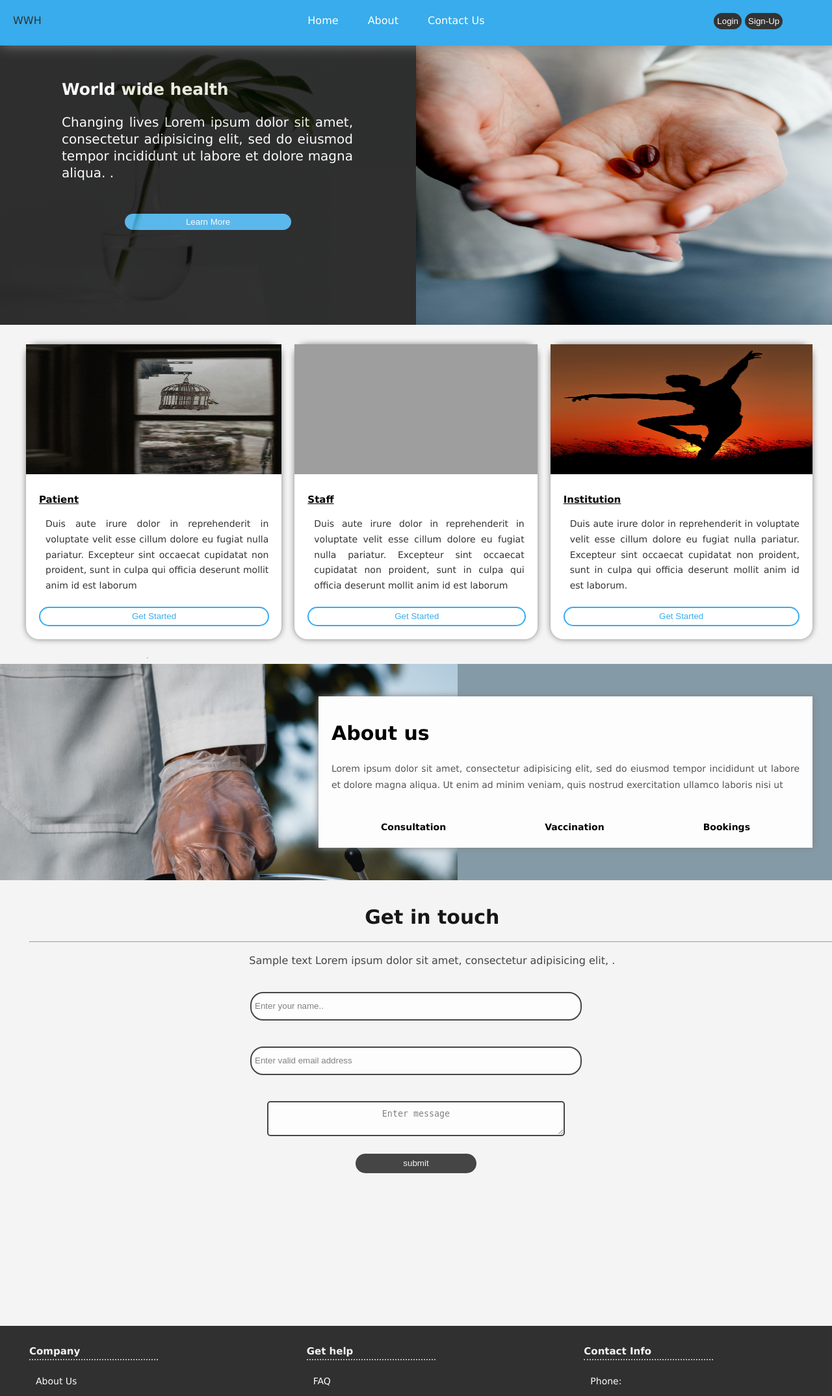
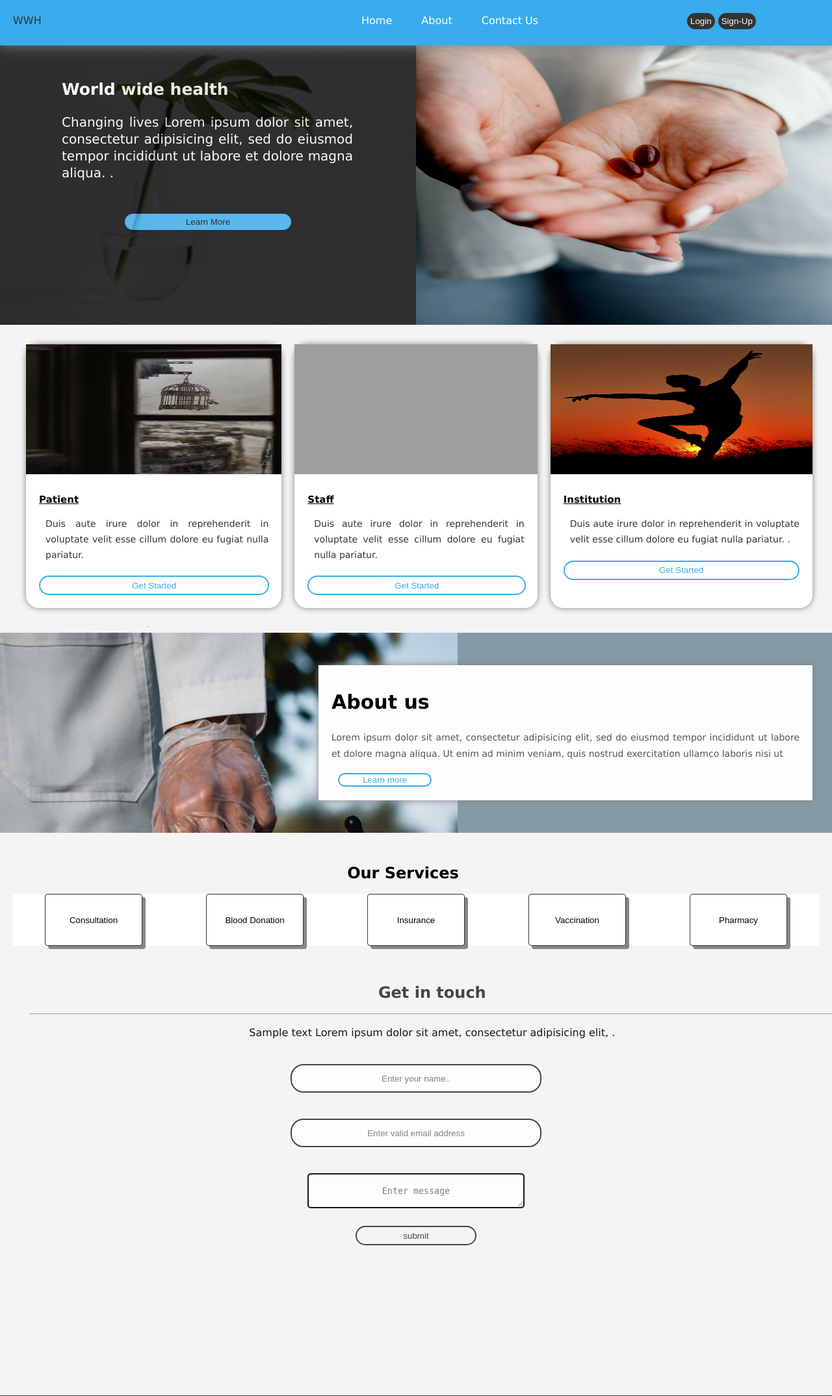
Before and after one commit to cleo-cyber/Worl-wide-health, a PHP site: page / in a window 1280 px wide. Shown: the top 2149 px of the page at 65% size. Run offline with PHP 8.4, Linux system fonts and the light colour scheme; grey boxes are pictures that could not be loaded.

Commit message:
added a services section on the homepage and styles

```diff
--- a/index.html
+++ b/index.html
@@ -27,7 +27,7 @@
 				<h3>World wide health</h3>
 				<p>Changing lives Lorem ipsum dolor sit amet, consectetur adipisicing elit, sed do eiusmod
 				tempor incididunt ut labore et dolore magna aliqua. .</p>
-				<button><a href="#">Learn More</a></button>
+				<a href="#"><button>Learn More</button></a>
 			</div>
 		</div>
 
@@ -43,28 +43,26 @@
 			<h2>Patient</h2>
 			<p>
 			Duis aute irure dolor in reprehenderit in voluptate velit esse
-			cillum dolore eu fugiat nulla pariatur. Excepteur sint occaecat cupidatat non
-			proident, sunt in culpa qui officia deserunt mollit anim id est laborum
+			cillum dolore eu fugiat nulla pariatur.
 			</p>
-			<button><a href="#">Get Started</a></button>
+			<a href="#"><button>Get Started</button></a>
 		</div>
 		<div class="im2">
 			<img src="arnold.jpg" height="200px">
 			<h2>Staff</h2>
 			<p>
 			Duis aute irure dolor in reprehenderit in 	voluptate velit esse
-			cillum dolore eu fugiat nulla pariatur. Excepteur sint occaecat cupidatat non
-			proident, sunt in culpa qui officia deserunt mollit anim id est laborum
+			cillum dolore eu fugiat nulla pariatur.
 			</p>
-			<button><a href="#">Get Started</a></button>
+			<a href="#"><button>Get Started</button></a>
 		</div>
 		<div class="im3">
 			<img src="dance.jpg" height="200px">
 			<h2>Institution</h2>
 			<p>Duis aute irure dolor in reprehenderit in 	voluptate velit esse
-			cillum dolore eu fugiat nulla pariatur. Excepteur sint occaecat cupidatat non
-			proident, sunt in culpa qui officia deserunt mollit anim id est laborum.</p>
-			<button><a href="#">Get Started</a></button>
+			cillum dolore eu fugiat nulla pariatur.
+			.</p>
+			<a href="#"><button>Get Started</button></a>
 		</div>
 		<hr style="color: #38ACEC;">
 	</section>
@@ -113,13 +111,30 @@
 			quis nostrud exercitation ullamco laboris nisi ut
 		</p>
 		<div class="skills">
-			<span>Consultation</span>
-			<span>Vaccination</span>
-			<span>Bookings</span>
+			<a href="#"><button>Learn more</button></a>
 		</div>
 	</div>
 	</div>
-
+	<div id="serv">
+	<h2>Our Services</h2>
+	</div>
+	<section id="services">
+	<div class="service1">
+		<a href="#"><button>Consultation</button></a>
+	</div>
+	<div class="service2">
+		<a href="#"><button>Blood Donation</button></a>
+	</div>
+	<div class="service3">
+		<a href="#"><button>Insurance</button></a>
+	</div>
+	<div class="service4">
+		<a href="#"><button>Vaccination</button></a>
+	</div>
+	<div class="service5">
+		<a href="#"><button>Pharmacy</button></a>
+	</div>
+	</section>
 	</section>
 	<section id="Contact">
 		<form>
@@ -140,6 +155,7 @@
 	</div>
 
 	</section>
+
 	<footer>
 		<div class="Comp">
 			<h2>Company </h2>
--- /dev/null
+++ b/register.html
@@ -0,0 +1 @@
+register.html
--- a/styles.css
+++ b/styles.css
@@ -24,7 +24,7 @@ body{
 
 header{
 	display: grid;
-	grid-template-columns: 2fr 3fr 1fr;
+	grid-template-columns: 2fr 2fr 1fr;
 	grid-template-rows: 1fr;
 	grid-gap: 20px;
 	height: 70px;
@@ -159,7 +159,7 @@ header .Sign button:hover{
 	/*text-align: justify;*/
 }
 #Welcome .note button:hover{
-	width: 35%;
+	width: 39%;
 	background: #2ecc71;
 }
 #Welcome .note button a{
@@ -318,6 +318,7 @@ header .Sign button:hover{
 }
 #imagespro button{
 	margin-bottom: 20px;
+	color: #38acec;
 
 }
 #imagespro img{
@@ -367,7 +368,6 @@ header .Sign button:hover{
 	margin-top: 20px;
 	margin-bottom: 20px;
 	/*margin-right: 10px;*/
-
 	height: auto;
 }
 #imagespro .im2{
@@ -385,6 +385,7 @@ header .Sign button:hover{
 	margin-bottom: 20px;
 	margin-right: 10px;
 	height: auto;
+	/*font-size: 10px;*/
 }
 #imagespro .im3:hover{
 	background:#FAFAFA;
@@ -415,6 +416,7 @@ header .Sign button:hover{
 	color: #333;
 	font-weight: 500;
 	margin: 0;
+
 }
 
 #Contact .Intouch{
@@ -425,7 +427,7 @@ header .Sign button:hover{
 
 #Contact input[type="text"], input[type="email"]{
 	border: 0;
-	width: 40%;
+	width: 30%;
 	height: 30px;
 	padding: 5px;
 	margin-top: 20px;
@@ -435,17 +437,19 @@ header .Sign button:hover{
 	outline: none;
 	border: 2px solid #333;
 	text-align: center;
-	text-align: justify;
+	align-content:justify;
 }
 #Contact textarea{
 	margin-top: 20px;
 	margin-bottom: 20px;
-	width: 35%;
+	width: 25%;
 	border: 0;
 	border-radius: 5px;
-	border: 2px solid #333;
+	border: 2px solid #000;
 	padding: 10px;
 	text-align: center;
+	align-content: center;
+
 }
 
 #Contact input[type="submit"]{
@@ -453,23 +457,21 @@ header .Sign button:hover{
 	height: 30px;
 	border: 0;
 	border-radius: 20px;
-	background: #333;
-	color: #f4f4f4;
+	background: #f4f4f4;
+	color: #333;
 	transition: 0.25s;
 	border: 2px solid #333;
 
 }
 #Contact input[type="submit"]:hover{
 	/*width: 20%;*/
-	border-color: #333;
-	background: #38ACEC;
+	/*border-color: ;*/
+	background: #000;
+	color: #fff;
 }
 
-#Contact h2{
+#Contact p{
 	color: #000;
-	font-weight: 900;
-	font-size: 30px;
-
 }
 
 
@@ -481,7 +483,7 @@ header .Sign button:hover{
 	height: 30px;
 	background: #fff;
 	border-radius: 20px;
-	color: white;
+	color: #38acec;
 	margin-top: 0px;
 	align-content: center;
 	margin-left: 20px;
@@ -528,6 +530,7 @@ grid-column: 2/-1;
 .container{
 
 	background: url("doctor.jpg") no-repeat;
+
 	background-size: 55%;
 	background-color: #fdfdfd;
 	overflow: hidden;
@@ -560,17 +563,39 @@ grid-column: 2/-1;
 	color: #545454;
 	line-height: 25px;
 	text-align: justify;
-	margin-bottom: 40px;
+	margin-bottom: 15px;
 }
 .skills{
-	display: flex;
-	justify-content: space-around;
-	padding: 0px;
-	margin: 0px;
-	font-weight: 700;
-	font-size: 14px;
+	margin-top: 0px;
+
 }
+.skills button{
+	border: 2px solid #38ACEC;
+	border-radius: 20px;
+	width: 20%;
+	margin-left: 10px;
+	background: #FFF;
+	color: #38acec;
 
+}
+.skills button a{
+	color: #38ACEC;
+	margin: 10px;
+	text-align: center;
+
+
+}
+.skills button a:hover{
+	/*color: #fff;*/
+	width: 20%;
+
+}
+.skills button:hover{
+	transition: 0.25s;
+	color: #fff;
+	/*background-color: ;*/
+	width: 22%;
+}
 footer{
 	background: #000;
 	height: auto;
@@ -613,7 +638,56 @@ footer li a{
 footer li a:hover{
 	color: #488AC7;
 }
-@media all and (max-width: 700px){
+
+
+#services{
+	margin-top: 20px;
+	margin-bottom: 20px;
+	margin-right: 20px;
+	margin-left: 20px;
+	display: flex;
+	flex-direction: row;
+	justify-content: space-around;
+	align-content: center;
+	/*box-shadow: 0 0 5px;*/
+	background: #fff;
+
+}
+
+#serv h2{
+	margin-top: 50px;
+	margin-right: 40px;
+	text-align: center;
+	font-weight: 900;
+	align-content: justify;
+}
+
+#services button{
+	width: 150px;
+	height: 80px;
+	border: 1px solid #333;
+	border-radius: 4px;
+	/*border-color: #38acec;*/
+	background-color: #fff;
+	box-shadow: 5px 5px #888888;
+	transition: all .2s ease-in-out;
+
+}
+
+#services button a{
+	color: #000;
+
+}
+#services button a:hover{
+	color: #fff;
+	cursor: pointer;
+}
+#services button:hover{
+	transform: scale(1.1);
+	background: #228999;
+	color: #fff;
+}
+@media screen and (max-width: 700px){
 	body{
 		display: flex;
 		flex-direction: column;
@@ -625,10 +699,11 @@ footer li a:hover{
 	header{
 		display: flex;
 		flex-direction: column;
-		height: 35%;
+		height: 5%;
 		justify-content: space-evenly;
 		margin: 0px;
 		padding: 0px;
+		position: inherit;
 	}
 	header .nav{
 		display: flex;
@@ -652,8 +727,8 @@ footer li a:hover{
 	header .Sign{
 		margin-top: 0px;
 		display: flex;
-		flex-direction: column;
-		width: 20%;
+		flex-direction: row;
+		width: 30%;
 		padding: 2px;
 
 	}
@@ -667,7 +742,7 @@ footer li a:hover{
 	}
 	#Welcome .note{
 		position: relative;
-		top: 250px;
+		/*top: 250px;*/
 	}
 
 	#Welcome .note button{
@@ -732,4 +807,6 @@ footer li a:hover{
 	#Us .skills span{
 		margin: 7px;
 	}
+
+
 }
```
Also changed, not shown: donation.html (added, +31 -0 lines), services.css (added, +73 -0 lines), services.html (added, +29 -0 lines), 1 other file.
